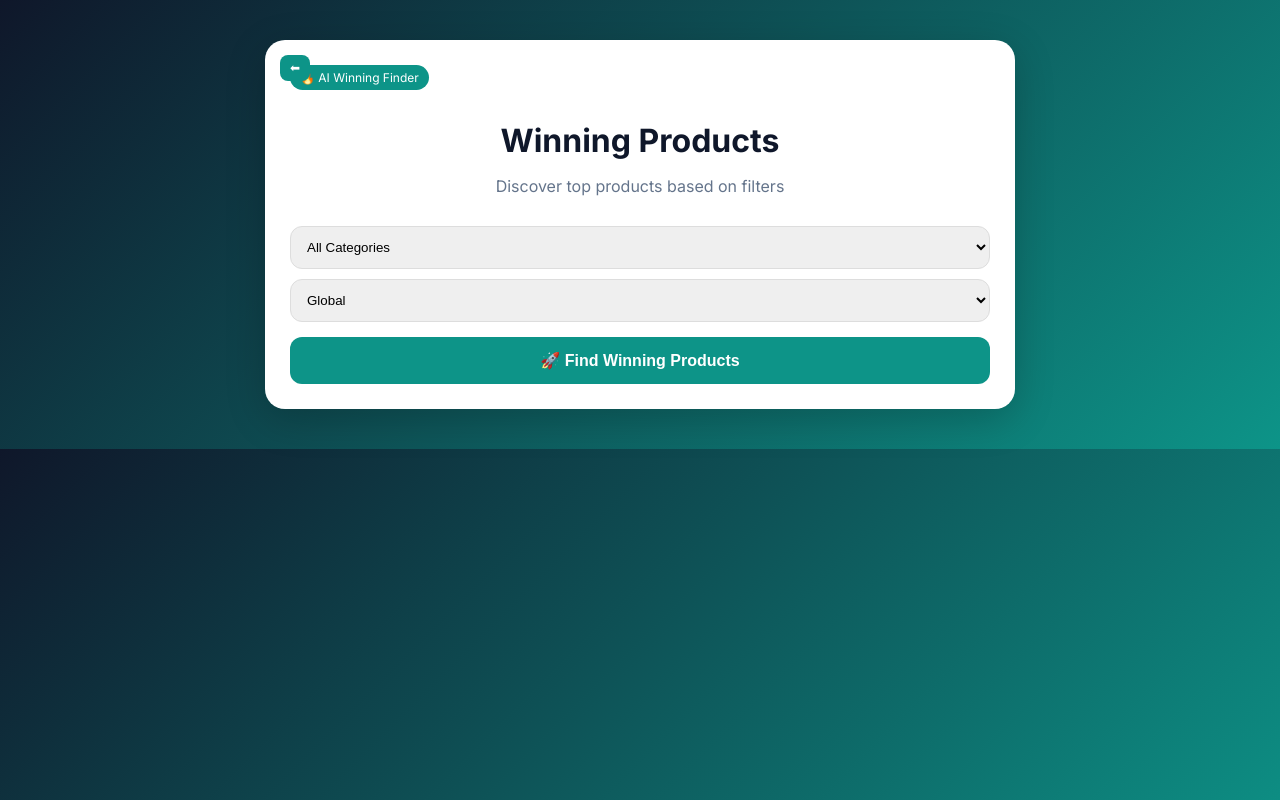
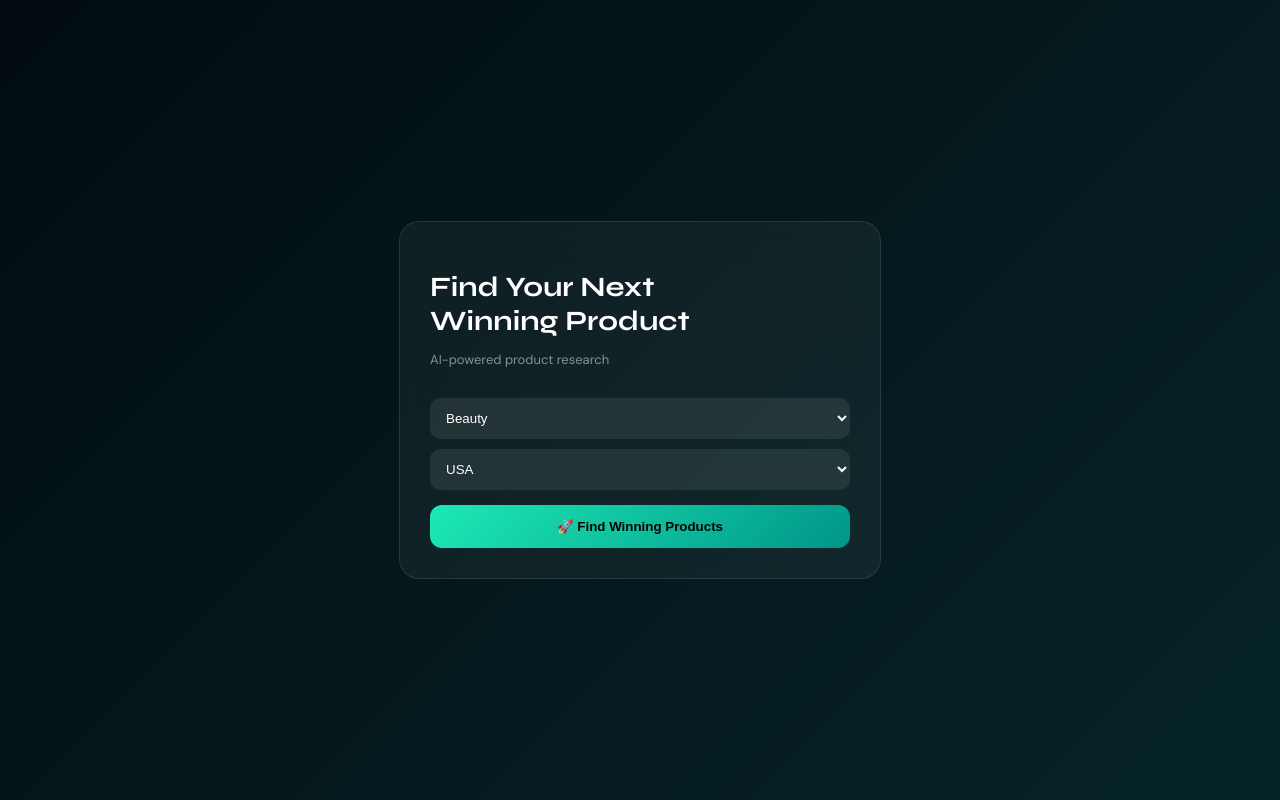
Before and after one commit to ritesh3397/listinggenie, a plain HTML site: page products.html in a window 1280 px wide. Drawn offline with nearby package versions, Linux system fonts and the light colour scheme.

Commit message:
Update products.html

```diff
--- a/products.html
+++ b/products.html
@@ -3,50 +3,41 @@
 <head>
 <meta charset="UTF-8">
 <meta name="viewport" content="width=device-width, initial-scale=1.0">
-<title>Winning Products</title>
+<title>Winning Finder</title>
 
-<link href="https://fonts.googleapis.com/css2?family=Inter:wght@300;400;600;700&display=swap" rel="stylesheet">
-<script src="https://cdn.jsdelivr.net/npm/chart.js"></script>
+<link href="https://fonts.googleapis.com/css2?family=DM+Sans:wght@300;400;500;600;700&family=Syne:wght@700;800&display=swap" rel="stylesheet">
 
 <style>
 body{
-  font-family:'Inter',sans-serif;
-  background:linear-gradient(135deg,#0f172a,#0d9488);
   margin:0;
-  color:#0f172a;
+  font-family:'DM Sans',sans-serif;
+  background:linear-gradient(135deg,#020c10,#062428);
+  color:white;
+  display:flex;
+  justify-content:center;
+  align-items:center;
+  min-height:100vh;
 }
 
-.container{
-  max-width:700px;
-  margin:40px auto;
-  background:white;
-  padding:25px;
+.card{
+  width:90%;
+  max-width:420px;
+  background:rgba(255,255,255,0.05);
   border-radius:20px;
-  box-shadow:0 10px 40px rgba(0,0,0,0.2);
-  position:relative;
-}
-
-.back-btn{
-  position:absolute;
-  top:15px;
-  left:15px;
-  background:#0d9488;
-  color:white;
-  border:none;
-  padding:6px 10px;
-  border-radius:8px;
-  font-size:12px;
-  cursor:pointer;
+  padding:30px;
+  backdrop-filter:blur(20px);
+  border:1px solid rgba(255,255,255,0.1);
 }
 
 h1{
-  text-align:center;
-  margin-bottom:5px;
+  font-family:'Syne',sans-serif;
+  font-size:28px;
+  margin-bottom:10px;
 }
 
 .sub{
-  text-align:center;
-  color:#64748b;
+  color:rgba(255,255,255,0.5);
+  font-size:13px;
   margin-bottom:20px;
 }
 
@@ -54,96 +45,77 @@ select{
   width:100%;
   padding:12px;
   margin-top:10px;
-  border-radius:12px;
-  border:1px solid #ddd;
+  border-radius:10px;
+  border:none;
+  background:rgba(255,255,255,0.08);
+  color:white;
 }
 
-button.main{
+button{
   width:100%;
   padding:14px;
   margin-top:15px;
   border:none;
   border-radius:12px;
-  background:#0d9488;
-  color:white;
-  font-size:16px;
-  font-weight:600;
+  background:linear-gradient(135deg,#1de9b6,#009688);
+  font-weight:700;
   cursor:pointer;
 }
 
-.result{
-  margin-top:20px;
-  padding:15px;
-  border-radius:12px;
-  background:#f1f5f9;
-}
-
-.badge{
+.tag{
   display:inline-block;
-  background:#0d9488;
-  color:white;
   padding:5px 10px;
-  border-radius:50px;
-  font-size:12px;
-  margin-bottom:10px;
+  border-radius:20px;
+  background:rgba(255,255,255,0.08);
+  margin:5px;
+  font-size:11px;
 }
 </style>
 </head>
 
 <body>
 
-<div class="container">
+<div class="card">
 
-<button class="back-btn" onclick="goBack()">⬅</button>
+<h1>Find Your Next<br>Winning Product</h1>
+<p class="sub">AI-powered product research</p>
 
-<div class="badge">🔥 AI Winning Finder</div>
-
-<h1>Winning Products</h1>
-<p class="sub">Discover top products based on filters</p>
-
-<!-- 🔥 FILTERS -->
 <select id="category">
-  <option value="all">All Categories</option>
-  <option value="gadgets">Gadgets</option>
-  <option value="fitness">Fitness</option>
-  <option value="beauty">Beauty</option>
-  <option value="home">Home</option>
+<option>Beauty</option>
+<option>Fashion</option>
+<option>Electronics</option>
+<option>Home & Garden</option>
+<option>Health</option>
 </select>
 
 <select id="country">
-  <option value="global">Global</option>
-  <option value="india">India</option>
-  <option value="usa">USA</option>
-  <option value="uk">UK</option>
+<option>USA</option>
+<option>UK</option>
+<option>India</option>
+<option>Canada</option>
+<option>Australia</option>
 </select>
 
-<button class="main" onclick="findProducts()">🚀 Find Winning Products</button>
+<button onclick="findProducts()">🚀 Find Winning Products</button>
 
-<div id="loader" style="display:none;margin-top:15px;">⏳ Finding winners...</div>
+<div id="loader" style="display:none;margin-top:10px;">Analyzing...</div>
 
-<div id="productsBox"></div>
+<div id="result"></div>
 
 </div>
 
 <script>
-
-function goBack(){
-  window.location.href = "index.html";
-}
 
 async function findProducts(){
   const category = document.getElementById("category").value;
   const country = document.getElementById("country").value;
 
   document.getElementById("loader").style.display="block";
-  document.getElementById("productsBox").innerHTML = "";
 
   try{
     const res = await fetch("/api/products",{
       method:"POST",
-      headers:{
-        "Content-Type":"application/json"
-      },
+      headers:{ "Content-Type":"application/json" },
       body: JSON.stringify({ category, country })
     });
 
@@ -158,43 +130,21 @@ async function findProducts(){
 
     let html = "";
 
-    data.products.forEach((p,i)=>{
+    data.products.forEach(p=>{
       html += `
-      <div class="result">
-        <b>${i+1}. ${p.name}</b>
-
-        <p>📈 Demand: ${p.demand}</p>
-        <p>💰 Profit: ${p.profit}</p>
-        <p>🎯 Audience: ${p.audience}</p>
-        <p>🚀 ${p.viral_reason}</p>
-
-        <canvas id="chart${i}" height="100"></canvas>
-
-        <button onclick="useProduct('${p.name}')">✨ Generate Listing</button>
-      </div>
+        <div style="margin-top:15px;padding:10px;background:#0a2e33;border-radius:10px;">
+          <b>${p.name}</b>
+          <p>📈 ${p.demand}</p>
+          <p>💰 ${p.profit}</p>
+          <button onclick="useProduct('${p.name}')">Use</button>
+        </div>
       `;
     });
 
-    document.getElementById("productsBox").innerHTML = html;
-
-    data.products.forEach((p,i)=>{
-      new Chart(document.getElementById(`chart${i}`),{
-        type:'bar',
-        data:{
-          labels:['Demand','Profit'],
-          datasets:[{
-            data:[
-              p.demand==="High"?90:p.demand==="Medium"?60:30,
-              70
-            ]
-          }]
-        }
-      });
-    });
+    document.getElementById("result").innerHTML = html;
 
   }catch(err){
-    document.getElementById("loader").style.display="none";
-    alert("❌ Error: " + err.message);
+    alert(err.message);
   }
 }
 
```
